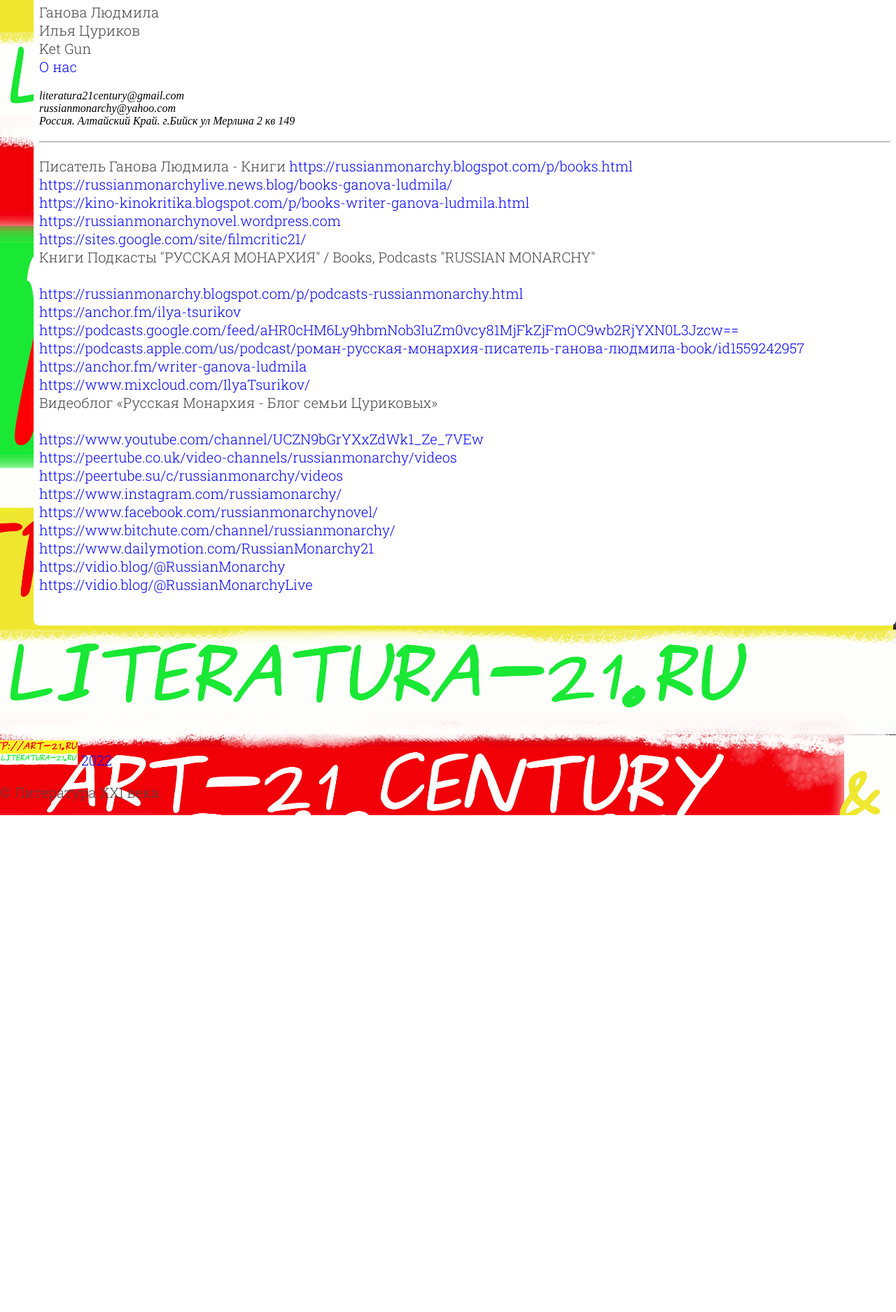
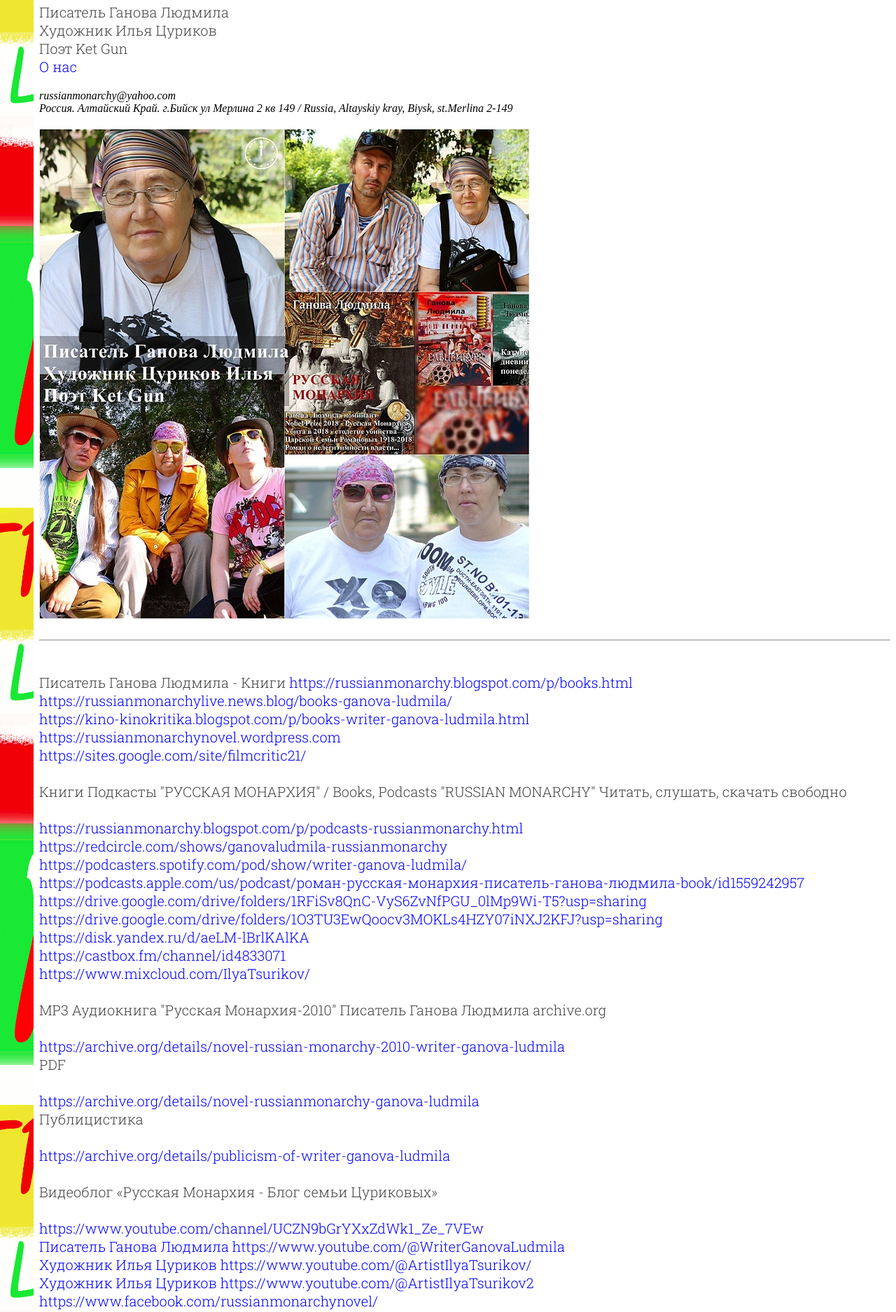
Before and after one commit to literatura-21/literatura-21.github.io, a plain HTML site: page contacts.html in a window 1280 px wide. Shown: the part 130-2005 px from the top of the page at 70% size. Before the commit the page ends 1295 px from the top, so only its background shows below. Drawn offline with nearby package versions, Linux system fonts and the light colour scheme.

Commit message:
Add files via upload

```diff
--- a/contacts.html
+++ b/contacts.html
@@ -13,7 +13,7 @@
  <meta name="resourse-type" content="document">
  <meta name="copyright" content="https://literatura-21.github.io/">
  <meta name="robots" content="index">
- <meta name="date" content="2012-2022">
+ <meta name="date" content="2012-2025">
  <link rel="stylesheet" type="text/css" href="style3.css">
  <link rel="publisher" href="https://literatura-21.github.io/">
  <link rel="author" href="https://literatura-21.github.io/">
@@ -37,39 +37,51 @@
  <div class="container">
  <div class="container_book">
 
- <p> Ганова Людмила<br>
-     Илья Цуриков<br>
-     Ket Gun<br>
+ <p> Писатель Ганова Людмила<br>
+     Художник Илья Цуриков<br>
+     Поэт Ket Gun<br>
      <a href="https://literatura-21.github.io/about.html">О нас</a><br>
-	 <address>literatura21century@gmail.com</address>
      <address>russianmonarchy@yahoo.com</address>
-     <address>Россия. Алтайский Край. г.Бийск ул Мерлина 2 кв 149</address>
+     <address>Россия. Алтайский Край. г.Бийск ул Мерлина 2 кв 149 / Russia, Altayskiy kray, Biysk, st.Merlina 2-149</address>
 </p>
+<img src="https://literatura-21.github.io/GanovaLudmila-KetGun-TsurikovIlya.jpg" alt="Писатель Ганова Людмила Поэт Ket Gun Илья Цуриков Художник фото" height="700" width="700" /><br><br>
 <hr>
+<br>
 <p>
 Писатель Ганова Людмила - Книги
 <a href="https://russianmonarchy.blogspot.com/p/books.html" target="_blank">https://russianmonarchy.blogspot.com/p/books.html</a><br>
 <a href="https://russianmonarchylive.news.blog/books-ganova-ludmila/" target="_blank">https://russianmonarchylive.news.blog/books-ganova-ludmila/</a><br>
 <a href="https://kino-kinokritika.blogspot.com/p/books-writer-ganova-ludmila.html" target="_blank">https://kino-kinokritika.blogspot.com/p/books-writer-ganova-ludmila.html</a><br>
 <a href="https://russianmonarchynovel.wordpress.com" target="_blank">https://russianmonarchynovel.wordpress.com</a><br>
-<a href="https://sites.google.com/site/filmcritic21/" target="_blank">https://sites.google.com/site/filmcritic21/</a><br>
-Книги Подкасты "РУССКАЯ МОНАРХИЯ" / Books, Podcasts "RUSSIAN MONARCHY"<br><br>
+<a href="https://sites.google.com/site/filmcritic21/" target="_blank">https://sites.google.com/site/filmcritic21/</a><br><br>
+Книги Подкасты "РУССКАЯ МОНАРХИЯ" / Books, Podcasts "RUSSIAN MONARCHY" Читать, слушать, скачать свободно<br><br>
 <a href="https://russianmonarchy.blogspot.com/p/podcasts-russianmonarchy.html" target="_blank">https://russianmonarchy.blogspot.com/p/podcasts-russianmonarchy.html</a><br>
-<a href="https://anchor.fm/ilya-tsurikov" target="_blank">https://anchor.fm/ilya-tsurikov</a><br>
-<a href="https://podcasts.google.com/feed/aHR0cHM6Ly9hbmNob3IuZm0vcy81MjFkZjFmOC9wb2RjYXN0L3Jzcw==" target="_blank">https://podcasts.google.com/feed/aHR0cHM6Ly9hbmNob3IuZm0vcy81MjFkZjFmOC9wb2RjYXN0L3Jzcw==</a><br>
+<a href="https://redcircle.com/shows/ganovaludmila-russianmonarchy" target="_blank">https://redcircle.com/shows/ganovaludmila-russianmonarchy</a><br>
+<a href="https://podcasters.spotify.com/pod/show/writer-ganova-ludmila/" target="_blank">https://podcasters.spotify.com/pod/show/writer-ganova-ludmila/</a><br>
 <a href="https://podcasts.apple.com/us/podcast/роман-русская-монархия-писатель-ганова-людмила-book/id1559242957" target="_blank">https://podcasts.apple.com/us/podcast/роман-русская-монархия-писатель-ганова-людмила-book/id1559242957</a><br>
-<a href="https://anchor.fm/writer-ganova-ludmila" target="_blank">https://anchor.fm/writer-ganova-ludmila</a><br>
-<a href="https://www.mixcloud.com/IlyaTsurikov/" target="_blank">https://www.mixcloud.com/IlyaTsurikov/</a><br>
+<a href="https://drive.google.com/drive/folders/1RFiSv8QnC-VyS6ZvNfPGU_0lMp9Wi-T5?usp=sharing" target="_blank">https://drive.google.com/drive/folders/1RFiSv8QnC-VyS6ZvNfPGU_0lMp9Wi-T5?usp=sharing</a><br>
+<a href="https://drive.google.com/drive/folders/1O3TU3EwQoocv3MOKLs4HZY07iNXJ2KFJ?usp=sharing" target="_blank">https://drive.google.com/drive/folders/1O3TU3EwQoocv3MOKLs4HZY07iNXJ2KFJ?usp=sharing</a><br>
+<a href="https://disk.yandex.ru/d/aeLM-lBrlKAlKA" target="_blank">https://disk.yandex.ru/d/aeLM-lBrlKAlKA</a><br>
+<a href="https://castbox.fm/channel/id4833071" target="_blank">https://castbox.fm/channel/id4833071</a><br>
+<a href="https://www.mixcloud.com/IlyaTsurikov/" target="_blank">https://www.mixcloud.com/IlyaTsurikov/</a><br><br>
+MP3 Аудиокнига "Русская Монархия-2010" Писатель Ганова Людмила archive.org<br><br>
+<a href="https://archive.org/details/novel-russian-monarchy-2010-writer-ganova-ludmila" target="_blank">https://archive.org/details/novel-russian-monarchy-2010-writer-ganova-ludmila</a><br>
+PDF<br><br>
+<a href="https://archive.org/details/novel-russianmonarchy-ganova-ludmila" target="_blank">https://archive.org/details/novel-russianmonarchy-ganova-ludmila</a><br>
+
+Публицистика<br><br>
+<a href="https://archive.org/details/publicism-of-writer-ganova-ludmila" target="_blank">https://archive.org/details/publicism-of-writer-ganova-ludmila</a><br><br>
+
 Видеоблог «Русская Монархия - Блог семьи Цуриковых»<br><br>
 <a href="https://www.youtube.com/channel/UCZN9bGrYXxZdWk1_Ze_7VEw" target="_blank">https://www.youtube.com/channel/UCZN9bGrYXxZdWk1_Ze_7VEw</a><br>
-<a href="https://peertube.co.uk/video-channels/russianmonarchy/videos" target="_blank">https://peertube.co.uk/video-channels/russianmonarchy/videos</a><br>
-<a href="https://peertube.su/c/russianmonarchy/videos" target="_blank">https://peertube.su/c/russianmonarchy/videos</a><br>
-<a href="https://www.instagram.com/russiamonarchy/" target="_blank">https://www.instagram.com/russiamonarchy/</a><br>
+<a href="https://www.youtube.com/@WriterGanovaLudmila " target="_blank">Писатель Ганова Людмила https://www.youtube.com/@WriterGanovaLudmila</a><br>
+<a href="https://www.youtube.com/@ArtistIlyaTsurikov/" target="_blank">Художник Илья Цуриков https://www.youtube.com/@ArtistIlyaTsurikov/</a><br>
+<a href="https://www.youtube.com/@ArtistIlyaTsurikov2" target="_blank">Художник Илья Цуриков https://www.youtube.com/@ArtistIlyaTsurikov2</a><br>
 <a href="https://www.facebook.com/russianmonarchynovel/" target="_blank">https://www.facebook.com/russianmonarchynovel/</a><br>
 <a href="https://www.bitchute.com/channel/russianmonarchy/" target="_blank">https://www.bitchute.com/channel/russianmonarchy/</a><br>
 <a href="https://www.dailymotion.com/RussianMonarchy21" target="_blank">https://www.dailymotion.com/RussianMonarchy21</a><br>
-<a href="https://vidio.blog/@RussianMonarchy" target="_blank">https://vidio.blog/@RussianMonarchy</a><br>
-<a href="https://vidio.blog/@RussianMonarchyLive" target="_blank">https://vidio.blog/@RussianMonarchyLive</a>
+<a href="https://bastyon.com/russianmonarchy" target="_blank">Аудиокниги Гановой Людмилы https://bastyon.com/russianmonarchy</a><br>
+<a href="https://www.instagram.com/russiamonarchy/" target="_blank">https://www.instagram.com/russiamonarchy/</a><br>
 
 </p>
 <br>
@@ -84,7 +96,7 @@
  <footer>
  <br><br><br><br><br><br>
  <p> <a href="https://literatura-21.github.io/" title="Современная Литература 21 века">
- <img src="https://literatura-21.github.io/lit-21.gif" alt="Современная Литература" border="0" /></a> <a href="https://literatura-21.github.io/sitemap.html">2022</a> </p>
+ <img src="https://literatura-21.github.io/lit-21.gif" alt="Современная Литература" border="0" /></a> <a href="https://literatura-21.github.io/sitemap.html">2025</a> </p>
  <p>&copy; Литература XXI века. &nbsp;</p>
  </footer>
 	<script src="https://ajax.googleapis.com/ajax/libs/jquery/1.12.4/jquery.min.js"></script>
```
Also changed, not shown: about.html (+30 -18 lines), index.html (+4 -4 lines), GanovaLudmila-KetGun-TsurikovIlya.jpg (added).
